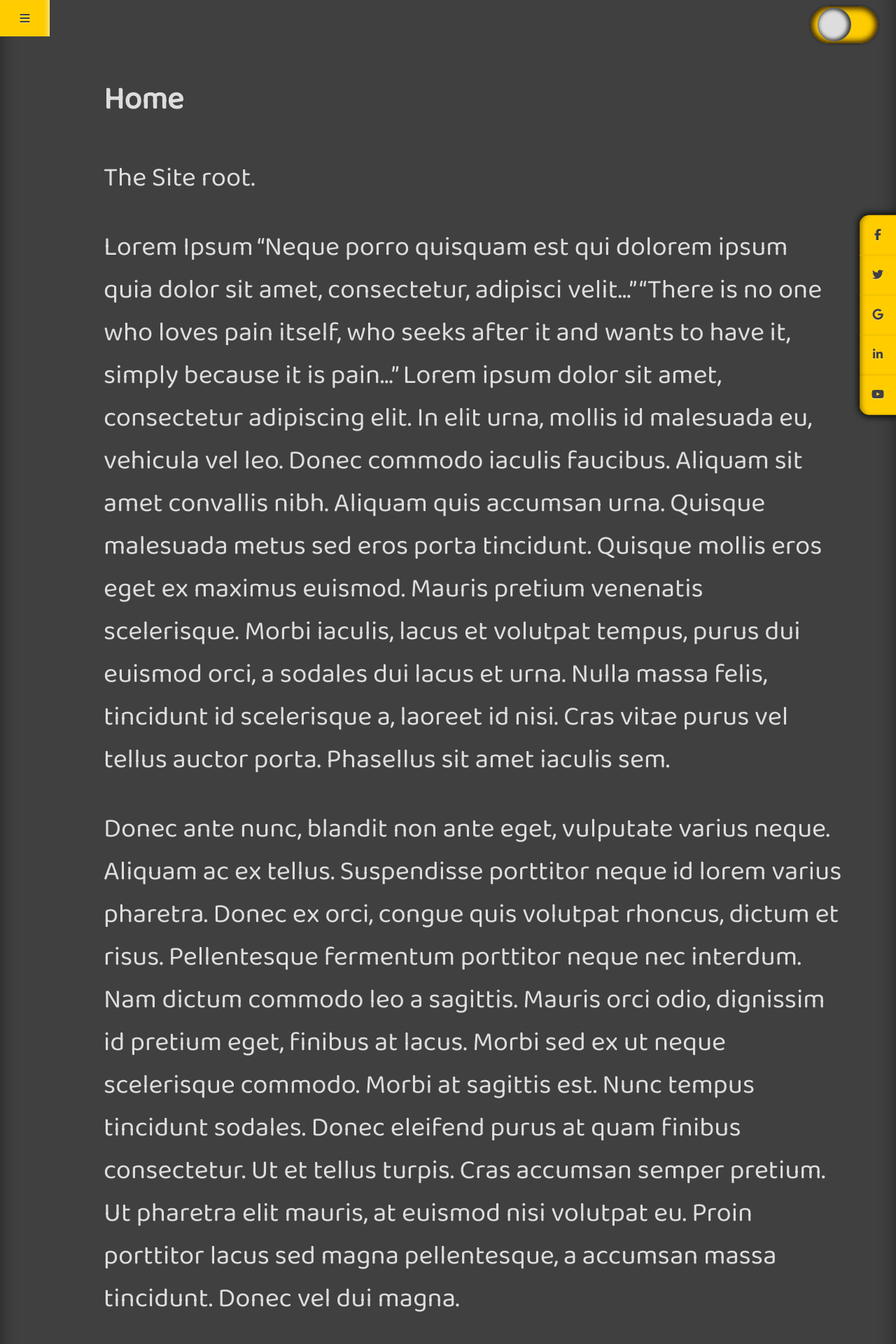
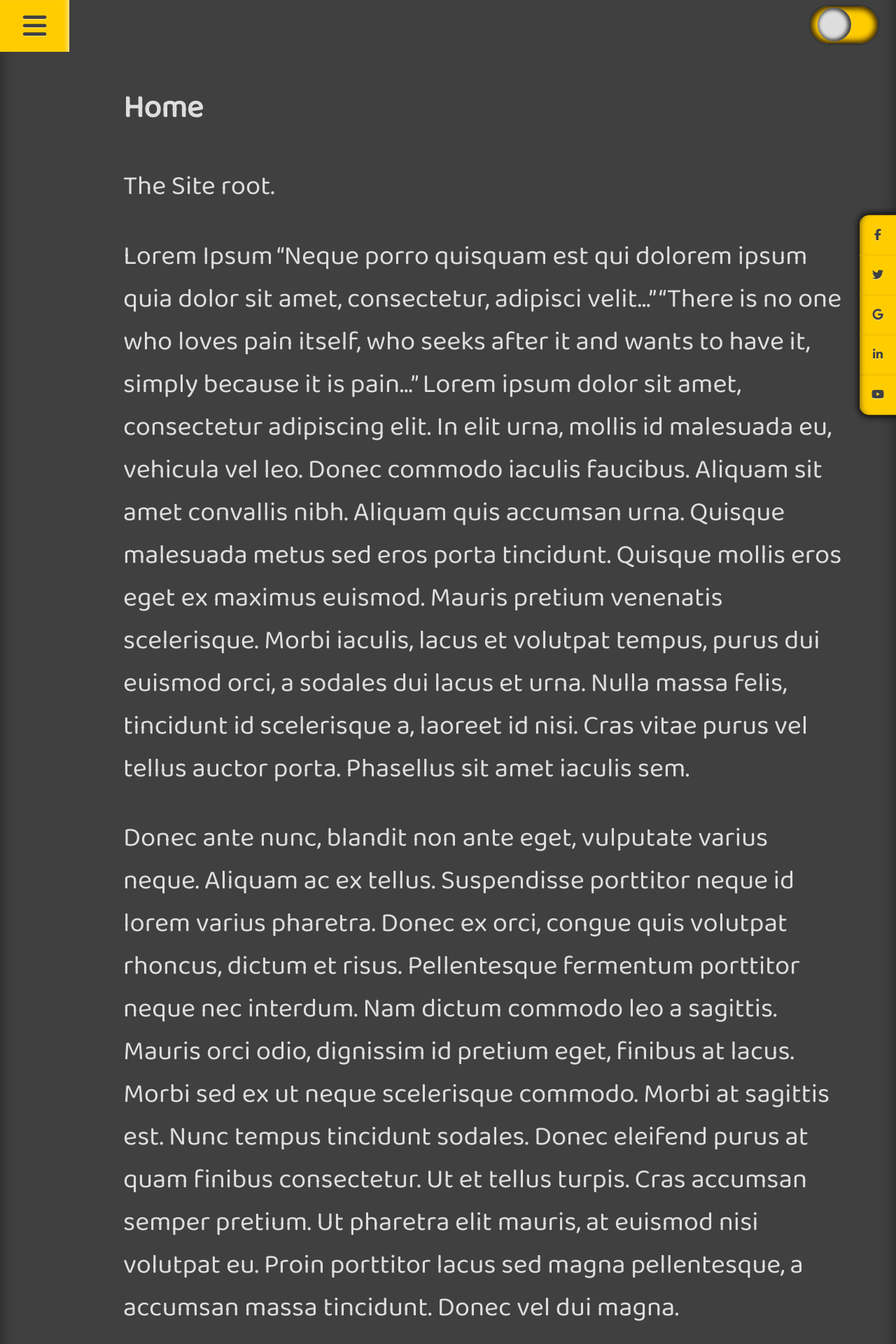
Before and after one commit to brettjrea/brettjrea.github.io-old, a Jekyll site: the page built from index.md, in a window 1280 px wide. Shown: the top 1920 px of the page at 70% size. Built offline with Jekyll 4.4.1, drawn with Linux system fonts in a browser that asks for light colours; nearby versions of some CDN libraries; comment, search, counter and statistics services are not loaded.

Commit message:
Update styles.scss

```diff
--- a/assets/css/styles.scss
+++ b/assets/css/styles.scss
@@ -198,10 +198,7 @@
 .sidenav-toggle {
 float:left;
 padding: 2vh 2vw 2vh 2vw;
-display: block;
-text-align: center;
 transition: all 0.3s ease;
-font-size: 1rem;
 background: var(--soc);
 box-shadow: inset -7px 0px 9px -7px white;;
 color: var(--bg);
```
